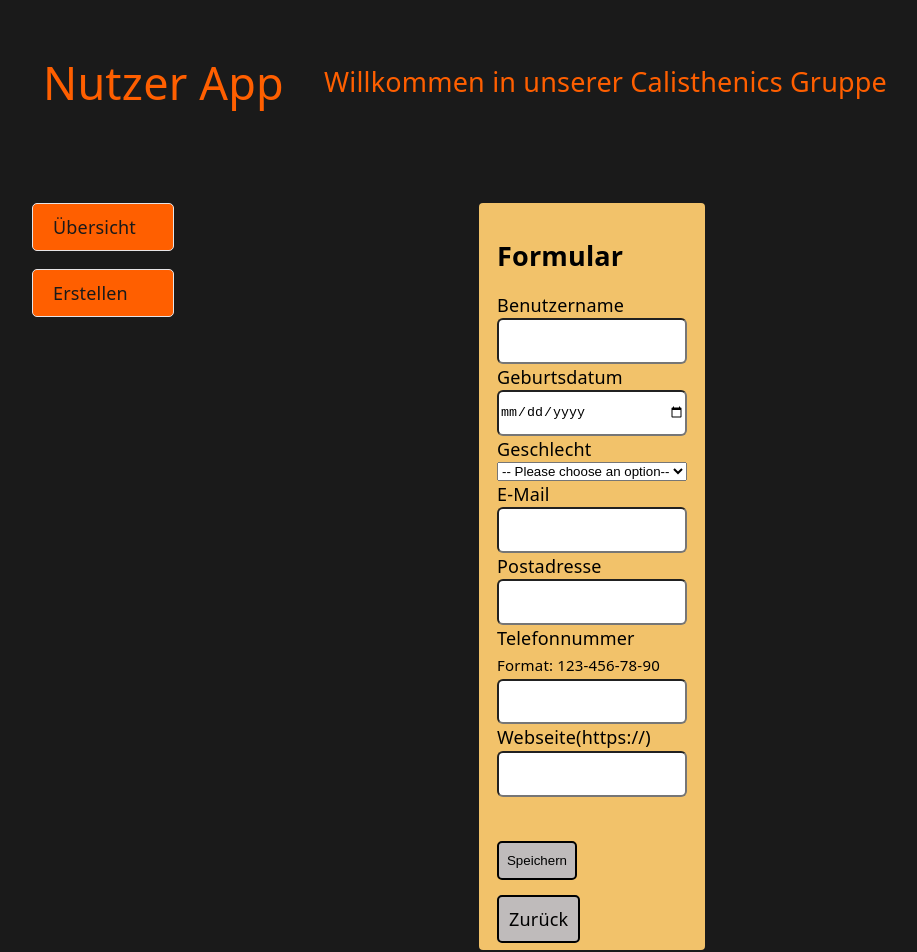
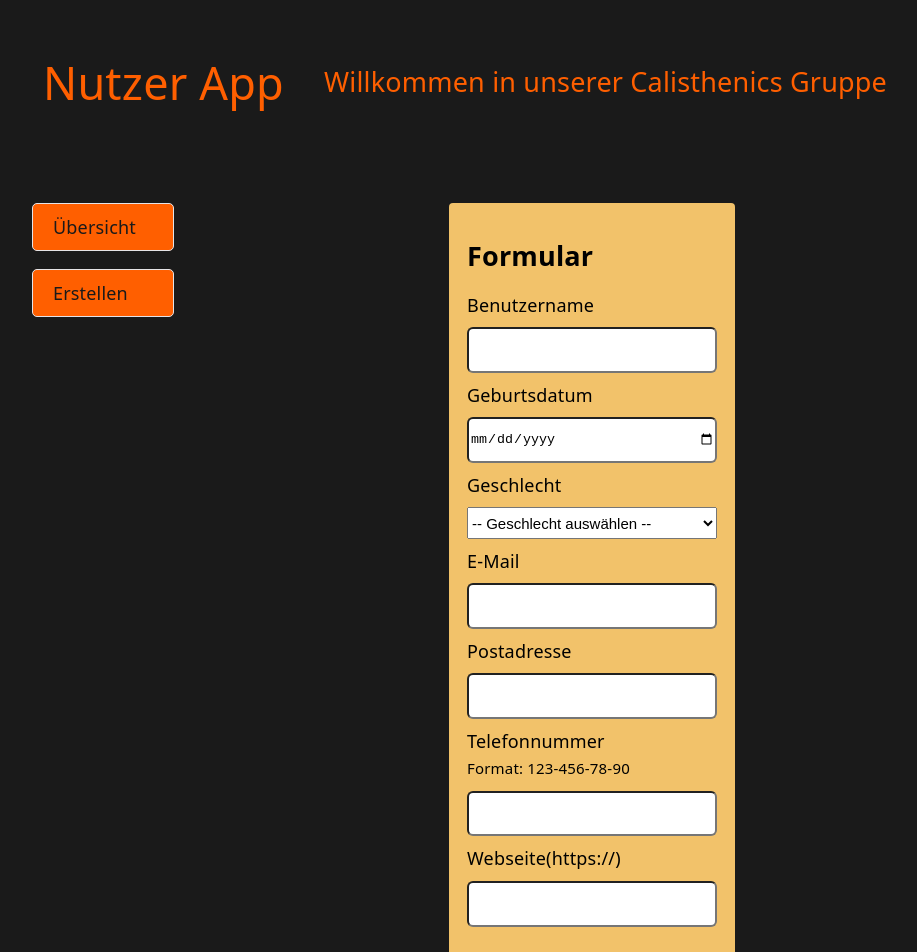
Before and after one commit to devjasmin/nutzer-app, a React (Vite) app: page /create in a window 1280 px wide. Shown: the top 952 px of the page, without its empty margins (185-1102 px from the left). Built offline with nearby package versions, Linux system fonts and the light colour scheme.

Commit message:
Bild wird gemäss Geschlecht angezeigt.

```diff
--- /dev/null
+++ b/src/API/randomUser.ts
@@ -0,0 +1,13 @@
+export type Gender = "male" | "female";
+
+export const getImagesByGender = async (gender: Gender): Promise<string> => {
+  const response = await fetch(`https://randomuser.me/api/?gender=${gender}`);
+
+  if (!response.ok) {
+    throw new Error("Bild konnte nicht geladen werden");
+  }
+
+  const data = await response.json();
+
+  return data.results[0].picture.large;
+};
--- a/src/Dashboard.tsx
+++ b/src/Dashboard.tsx
@@ -1,11 +1,11 @@
 import { Outlet } from "react-router-dom";
 import "./Dashbord.css";
-import Navigation from "./pages/Navigation";
-import "./pages/Navigation.css";
+import Navigation from "./components/Navigation";
+import "./components/Navigation.css";
 import "./pages/CreateUser.css";
 import "./pages/UserOverview.css";
 import { useState } from "react";
-import type { User } from "./pages/User";
+import type { User } from "./components/User";
 
 function Dashboard() {
   const [users, setUsers] = useState<User[]>([]);
--- a/src/pages/User.tsx
+++ b/src/components/User.tsx
@@ -3,6 +3,7 @@ export type User = {
   username: string;
   dateOfBirth: string;
   gender: string;
+  image: string;
   email: string;
   post: string;
   phone: string;
--- a/src/pages/CreateUser.css
+++ b/src/pages/CreateUser.css
@@ -13,11 +13,13 @@
   border-radius: 4px;
   padding: 1rem;
   margin-bottom: 20px;
+  width: 250px;
 }
 
 form {
   display: flex;
   flex-direction: column;
+  gap: 0.5rem;
 }
 
 input {
@@ -25,17 +27,24 @@ input {
   line-height: 3;
 }
 
+#gender-select {
+  height: 32px;
+  font-size: 15px;
+}
+
 .save-btn {
   padding: 10px;
   border: 2px, solid, black;
   border-radius: 5px;
-  margin-top: 1rem;
+  margin-bottom: 1rem;
+  margin-left: 4rem;
   width: 80px;
   background-color: rgb(191, 187, 187);
   text-decoration: none;
   color: black;
   display: flex;
   justify-content: center;
+  align-items: center;
 }
 
 .back-btn {
@@ -43,8 +52,12 @@ input {
   border: 2px, solid, black;
   border-radius: 5px;
   margin-top: 1rem;
+  margin-left: 4rem;
   width: 80px;
   background-color: rgb(191, 187, 187);
   text-decoration: none;
   color: black;
+  display: flex;
+  justify-content: center;
+  align-items: center;
 }
--- a/src/pages/CreateUser.tsx
+++ b/src/pages/CreateUser.tsx
@@ -1,7 +1,8 @@
 import { Link } from "react-router-dom";
 import { useNavigate, useOutletContext } from "react-router-dom";
-import type { User } from "../pages/User";
+import type { User } from "../components/User";
 import { useState } from "react";
+import { getImagesByGender, type Gender } from "../API/randomUser";
 
 type DashboardContext = {
   users: User[];
@@ -13,25 +14,31 @@ function CreateUser() {
   const navigate = useNavigate();
 
   const [username, setUsername] = useState("");
-  // console.log("username state:", username);
   const [dateOfBirth, setDateOfBirth] = useState("");
-  const [gender, setGender] = useState("");
+  const [gender, setGender] = useState<Gender | "">("");
   const [email, setEmail] = useState("");
-  // console.log("email state:", email);
   const [post, setPost] = useState("");
-  // console.log("post state:", post);
   const [phone, setPhone] = useState("");
   const [website, setWebsite] = useState("");
-  // console.log("website state:", website);
 
-  const handleSubmit = (event: React.FormEvent<HTMLFormElement>) => {
+  const handleSubmit = async (event: React.FormEvent<HTMLFormElement>) => {
     event.preventDefault();
+
+    if (!gender) {
+      return;
+    }
+
+    try {
+      const image = await getImagesByGender(gender);
+
+      console.log("Geladene Bild-URL", image);
 
       const newUser: User = {
         id: crypto.randomUUID(),
         username,
         dateOfBirth,
         gender,
+        image,
         email,
         post,
         phone,
@@ -40,6 +47,9 @@ function CreateUser() {
 
       addUser(newUser);
       navigate("/overview");
+    } catch (error) {
+      console.error("Bild konnte nicht geladen werden, error");
+    }
   };
 
   return (
@@ -53,7 +63,6 @@ function CreateUser() {
             type="text"
             value={username}
             onChange={(event) => {
-              console.log(event.target.value);
               setUsername(event.target.value);
             }}
           />
@@ -66,12 +75,16 @@ function CreateUser() {
             onChange={(event) => setDateOfBirth(event.target.value)}
           />
 
-          <label htmlFor="gender">Geschlecht</label>
-          <select name="gender" id="gender-select">
-            <option value=""> -- Please choose an option--</option>
+          <label htmlFor="gender-select">Geschlecht</label>
+          <select
+            name="gender"
+            id="gender-select"
+            value={gender}
+            onChange={(event) => setGender(event.target.value as Gender | "")}
+          >
+            <option value=""> -- Geschlecht auswählen --</option>
             <option value="female">weiblich</option>
             <option value="male">männlich</option>
-            <option value="divers">anderes</option>
           </select>
 
           <label htmlFor="email">E-Mail</label>
--- a/src/pages/UserOverview.tsx
+++ b/src/pages/UserOverview.tsx
@@ -1,7 +1,6 @@
 import { Link } from "react-router-dom";
-import type { User } from "./User";
+import type { User } from "../components/User";
 import { useOutletContext } from "react-router-dom";
-import React from "react";
 
 type DashboardContext = {
   users: User[];
@@ -18,6 +17,11 @@ function UserOverview() {
         {users.length === 0 && <p>Noch keine Mitglieder vorhanden...</p>}
         {users.map((mitglied) => (
           <div key={mitglied.id} className="card">
+            <img
+              className="image"
+              src={mitglied.image}
+              alt={"Profilbild von ${mitglied.username"}
+            />
             <div className="Benutzername">{mitglied.username}</div>
             <div className="Geburtsdatum">{mitglied.dateOfBirth}</div>
             <div className="Geschlecht">{mitglied.gender}</div>
```
Also changed, not shown: src/components/Navigation.css (renamed from src/pages/Navigation.css), src/components/Navigation.tsx (renamed from src/pages/Navigation.tsx), src/components/genderImages.tsx (added). Lines whose indentation alone changed are shown as unchanged.
